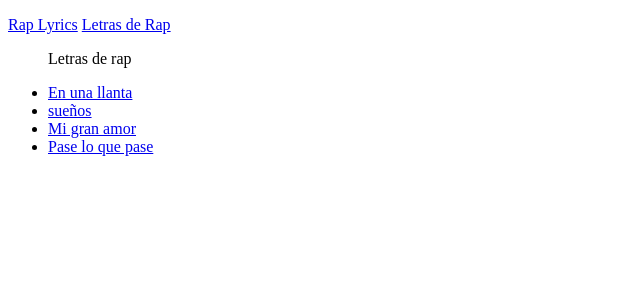
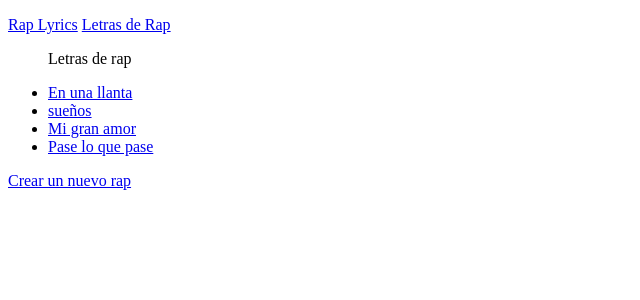
Before and after one commit to Coracaos/rap-lyrics, a Django app: page /raps in a window 1280 px wide. Shown: the top 300 px of the page, without its empty margins (0-640 px from the left). Run offline with Django 3.2, Linux system fonts and the light colour scheme; data comes from the database, SQL or seed files in the repository; both versions use the stored data as it was after the commit; parts of the project's set-up code (start-up, migrations or seed data) failed here and were passed over.

Commit message:
agregue página para crear un nuevo rap, cuando le das click al boton 'crear rap' te redirecciona a la página donde se puede ver el nuevo rap creado

```diff
--- a/rap_lyrics/templates/rap_lyrics/raps.html
+++ b/rap_lyrics/templates/rap_lyrics/raps.html
@@ -9,4 +9,5 @@
         <li>No hay letras de rap</li>
         {% endfor %}
     </ul>
+    <a href="{% url 'rap_lyrics:new_rap' %}">Crear un nuevo rap</a>
 {% endblock content %}
--- a/rap_lyrics/urls.py
+++ b/rap_lyrics/urls.py
@@ -6,5 +6,6 @@ app_name = 'rap_lyrics'
 urlpatterns = [
     path('', views.index, name='index'), #Home page
     path('raps', views.raps, name='raps'), #Raps page
-    path('raps/<int:id>', views.rap, name='rap'), #Raps page
+    path('raps/<int:rap_id>', views.rap, name='rap'), #Rap page
+    path('new_rap', views.new_rap, name='new_rap'), #Page for create a new rap
 ]
--- a/rap_lyrics/views.py
+++ b/rap_lyrics/views.py
@@ -1,5 +1,8 @@
 from django.shortcuts import render
 from .models import Rap
+from .forms import RapForm
+from django.http import HttpResponseRedirect
+from django.urls import reverse
 
 # Create your views here.
 def index(request):
@@ -12,8 +15,25 @@ def raps(request):
     context = {'raps': raps}
     return render(request, 'rap_lyrics/raps.html', context)
 
-def rap(request, id):
+def rap(request, rap_id):
     """Show a single rap"""
-    rap = Rap.objects.get(id=id)
+    rap = Rap.objects.get(id=rap_id)
     context = {'rap': rap}
     return render(request, 'rap_lyrics/rap.html', context)
+
+def new_rap(request):
+    """Create a new rap"""
+    if request.method != 'POST':
+        # No data submitted then create a blank form
+        form = RapForm()
+    else:
+        # POST data submitted then process data
+        form = RapForm(data=request.POST)
+        if form.is_valid():
+            new_rap = form.save(commit=False) # commit=False to save the tags
+            new_rap.save() # Save in the db
+            form.save_m2m() # Without this next line the tags won't be saved.
+            return HttpResponseRedirect(reverse('rap_lyrics:rap', args=[new_rap.id])) # Redirected to the rap page created
+
+    context = {'form': form}
+    return render(request, 'rap_lyrics/new_rap.html', context) # Page for create a new rap
```
Also changed, not shown: rap_lyrics/forms.py (added, +9 -0 lines), rap_lyrics/templates/rap_lyrics/new_rap.html (added, +10 -0 lines), db.sqlite3.
